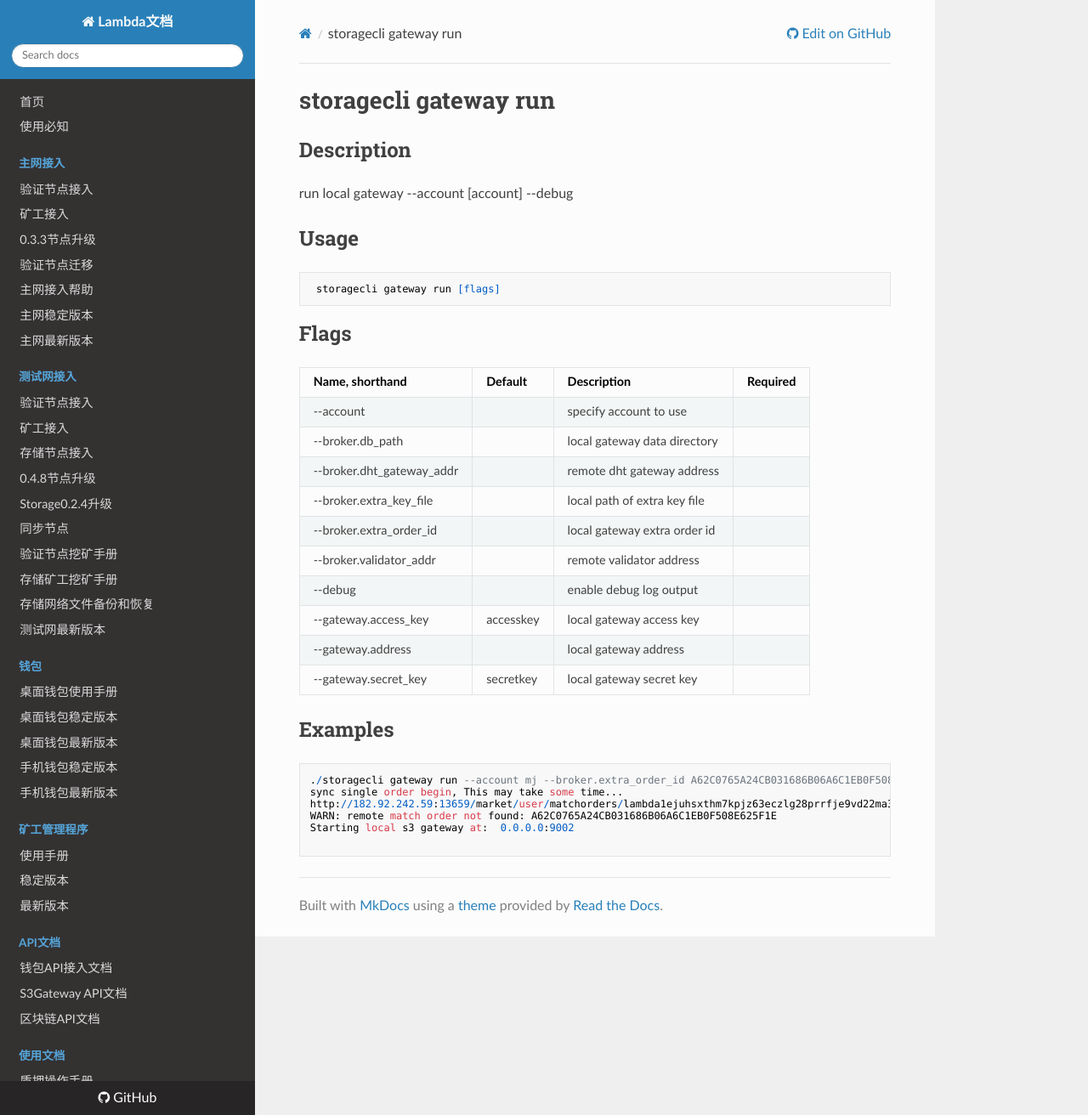
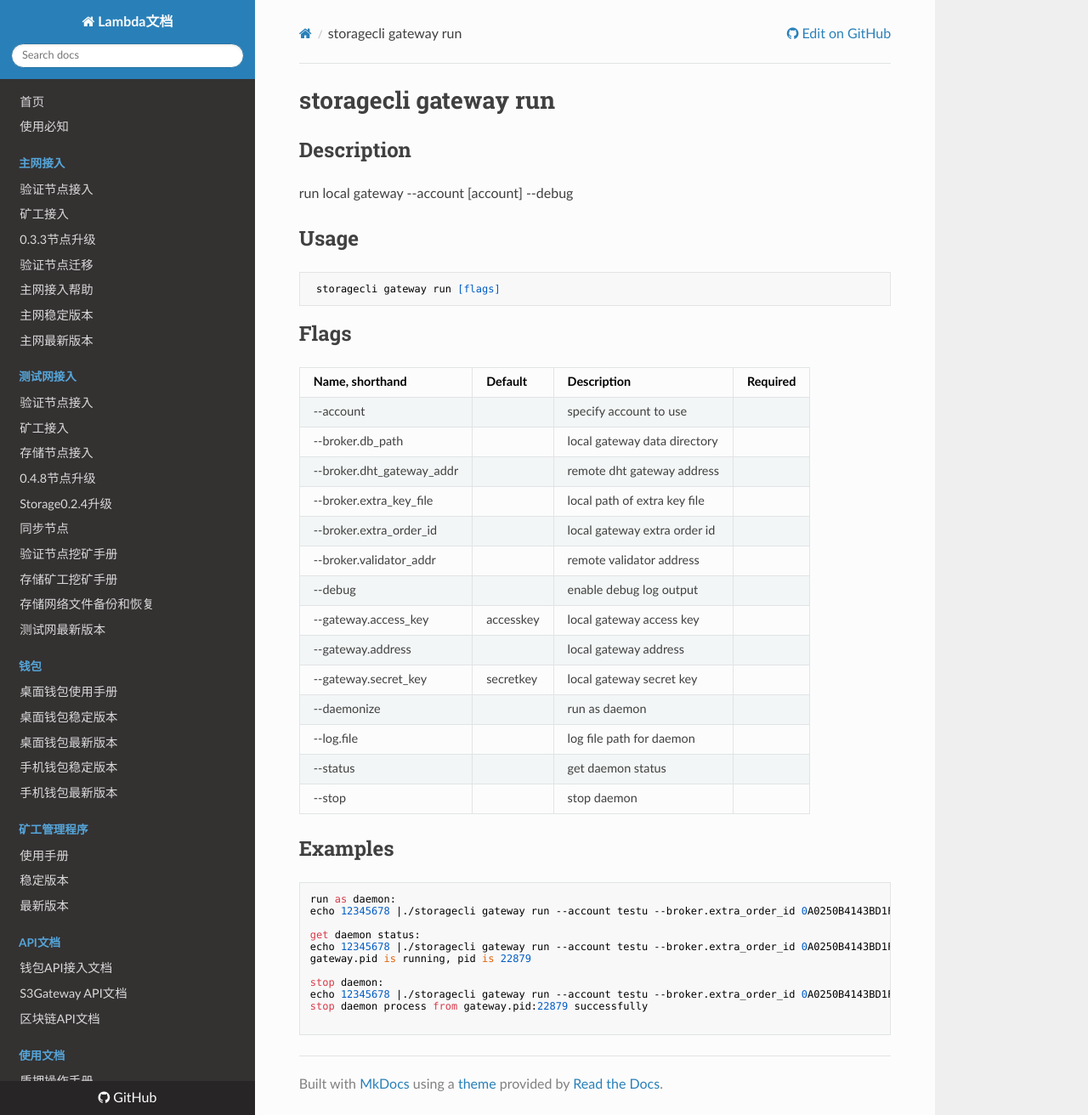
Before and after one commit to fireagainsmile/launch, an MkDocs documentation site: the page built from docs/storagecli/gateway.md, in a window 1280 px wide and 1312 px high. Shown: the whole window at 85% size. Built offline with MkDocs 1.6.1, drawn with Linux system fonts in a browser that asks for light colours; nearby versions of some CDN libraries.

Commit message:
Update gateway.md

````diff
--- a/docs/storagecli/gateway.md
+++ b/docs/storagecli/gateway.md
@@ -22,6 +22,10 @@ run local gateway --account [account] --debug
 |--gateway.access_key | accesskey | local gateway access key |
 |--gateway.address   |  | local gateway address |
 |--gateway.secret_key   | secretkey | local gateway secret key|
+|--daemonize            |           | run as daemon|
+|--log.file             |           | log file path for daemon|
+|--status               |           |  get daemon status|
+|--stop                 |           |  stop daemon|
 
 
 
@@ -29,10 +33,15 @@ run local gateway --account [account] --debug
 ## Examples
 
 ```
-./storagecli gateway run --account mj --broker.extra_order_id A62C0765A24CB031686B06A6C1EB0F508E625F1E  --broker.dht_gateway_addr 182.92.242.59:13000 --broker.validator_addr 182.92.242.59:13659 --gateway.access_key lambda --gateway.secret_key 12345678 --debug
-sync single order begin, This may take some time...
-http://182.92.242.59:13659/market/user/matchorders/lambda1ejuhsxthm7kpjz63eczlg28prrfje9vd22ma3x
-WARN: remote match order not found: A62C0765A24CB031686B06A6C1EB0F508E625F1E
-Starting local s3 gateway at:  0.0.0.0:9002
+run as daemon:
+echo 12345678 |./storagecli gateway run --account testu --broker.extra_order_id 0A0250B4143BD1F69DFBEBD98ADDDFEF99397511  --broker.dht_gateway_addr 182.92.242.59:13000 --broker.validator_addr 182.92.242.59:13659 --gateway.access_key lambda --gateway.secret_key 12345678 --log.file gateway.log --debug --daemonize
+
+get daemon status:
+echo 12345678 |./storagecli gateway run --account testu --broker.extra_order_id 0A0250B4143BD1F69DFBEBD98ADDDFEF99397511 --status
+gateway.pid is running, pid is 22879
+
+stop daemon:
+echo 12345678 |./storagecli gateway run --account testu --broker.extra_order_id 0A0250B4143BD1F69DFBEBD98ADDDFEF99397511 --stop
+stop daemon process from gateway.pid:22879 successfully
 
 ```
````
